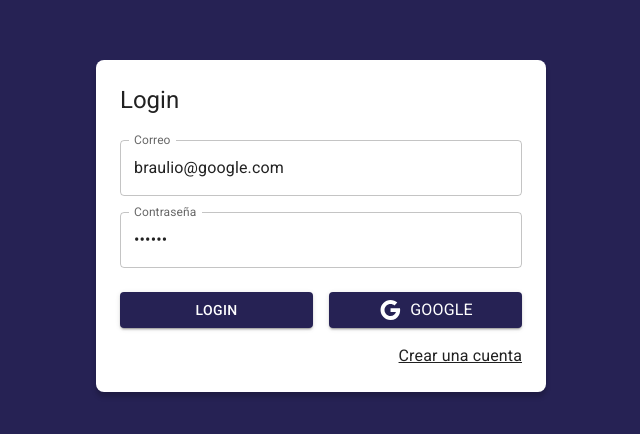
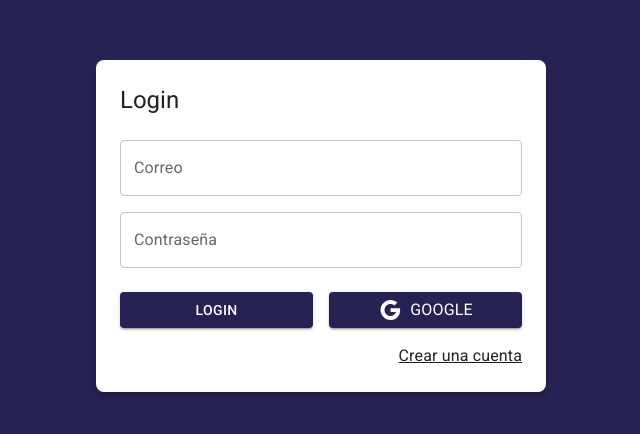
Before and after one commit to Braulio27/jounal-app-with-react, a React (Vite) app: page /auth/login in a window 1280 px wide. Shown: the part 174-608 px from the top of the page, without its empty margins (319-959 px from the left). Built offline with nearby package versions, Linux system fonts and the light colour scheme; no server answers.

Commit message:
Activar una nota para su edición

```diff
--- a/src/auth/pages/LoginPage.jsx
+++ b/src/auth/pages/LoginPage.jsx
@@ -7,13 +7,15 @@ import { AuthLayout } from '../layout/AuthLayout';
 import { useForm } from '../../hooks';
 import { checkingAuthentication, startLoginWithEmailPassword, startGoogleSignIn } from '../../store/auth';
 
+const formData = {
+    email: '',
+    password: ''
+}
+
 export const LoginPage = () => {
     const { status, errorMessage } = useSelector(state => state.auth);
     const dispatch = useDispatch();
-    const { email, password, onInputChange, formState } = useForm({
-        email: 'braulio@google.com',
-        password: '123456'
-    });
+    const { email, password, onInputChange, formState } = useForm(formData);
     const isAuthenticated = useMemo(() => status === 'checking', [status]);
     const onSubmit = (event) => {
         event.preventDefault();
--- a/src/hooks/useForm.js
+++ b/src/hooks/useForm.js
@@ -9,6 +9,10 @@ export const useForm = (initialForm = {}, formValidations = {}) => {
     useEffect(() => {
         createValidators();
     }, [formState])
+
+    useEffect(() => {
+        setFormState(initialForm);
+    }, [initialForm])
 
     const isFormValid = useMemo(() => {
         for (const formValue of Object.keys(formValidation)) {
--- a/src/journal/views/NoteView.jsx
+++ b/src/journal/views/NoteView.jsx
@@ -1,8 +1,16 @@
 import { SaveOutlined } from "@mui/icons-material"
 import { Button, Grid, TextField, Typography } from "@mui/material"
+import { useMemo } from "react"
+import { useSelector } from "react-redux"
+import { useForm } from "../../hooks/useForm"
 import { ImageGallery } from "../components"
 
 export const NoteView = () => {
+    const { active: note } = useSelector(state => state.journal);
+    const { body, title, onInputChange, formState, date } = useForm(note);
+    const dateString = useMemo(() => {
+        return new Date(date).toUTCString();
+    }, [date]);
     return (
         <Grid
             container
@@ -12,7 +20,7 @@ export const NoteView = () => {
             className="animate__animated animate__fadeIn animate__faster"
         >
             <Grid item>
-                <Typography fontSize={39} fontWeight="light">28 de Agosto, 2023</Typography>
+                <Typography fontSize={39} fontWeight="light">{dateString}</Typography>
             </Grid>
             <Grid item>
                 <Button color="primary" sx={{ padding: 2 }}>
@@ -28,6 +36,9 @@ export const NoteView = () => {
                     placeholder="Ingrese un título"
                     label="Título"
                     sx={{ border: "none", mb: 1 }}
+                    name="title"
+                    value={title}
+                    onChange={onInputChange}
                 />
                 <TextField
                     type="text"
@@ -37,6 +48,9 @@ export const NoteView = () => {
                     placeholder="¿Qué sucedió hoy?"
                     sx={{ border: "none", mb: 1 }}
                     minRows={5}
+                    name="body"
+                    value={body}
+                    onChange={onInputChange}
                 />
             </Grid>
             <ImageGallery />
```
